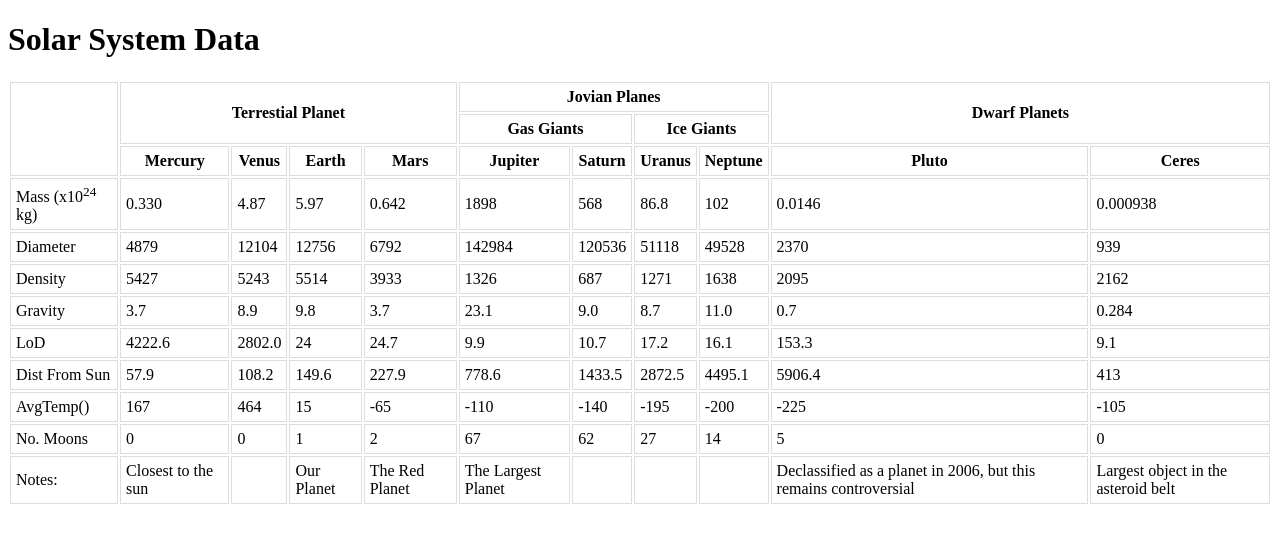
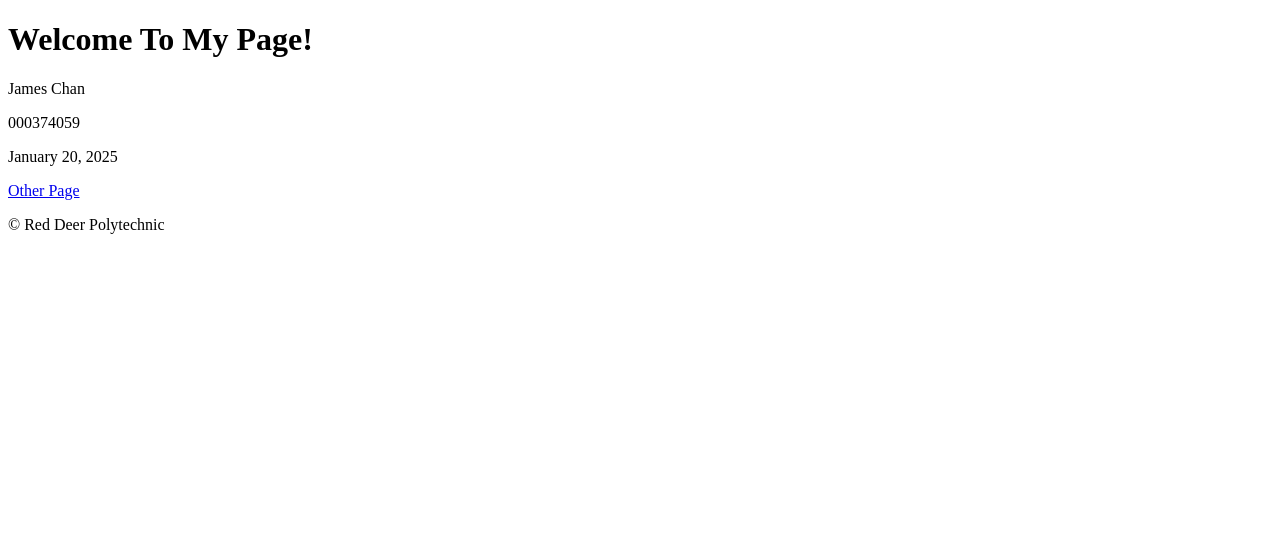
Before and after one commit to chanjames-dev/chanjames.github.io, a plain HTML site: page index.html in a window 1280 px wide. Drawn offline with Linux system fonts and the light colour scheme.

Commit message:
index.html

```diff
--- a/index.html
+++ b/index.html
@@ -1,171 +1,27 @@
 <!DOCTYPE html>
 <html lang="en">
-  <head>
-    <title>Tables/Images</title>
+<head>
+    <meta charset="UTF-8">
+    <meta name="viewport" content="width=device-width, initial-scale=1.0">
+    <title>Document</title>
+</head>
+<body>
 
-    <style>
-      table {
-        width: 100%
-        border-collapse: collapse;
-      }
+    <header>
+        <h1>Welcome To My Page!</h1>
+    </header>
 
-      th,
-      td {
-        border: 1px solid #ddd;
-        padding: 5px;
-      }
+    <p>James Chan</p>
 
-    </style>
-  </head>
+    <p>000374059</p>
 
-  <body>
-    <h1>Solar System Data</h1>
-    <table>
-      <thead>
-        <tr>
-          <th rowspan="4"></th>
-          <th rowspan="2" colspan="4">Terrestial Planet</th>
-          <th colspan="4">Jovian Planes</th>
-          <th rowspan="2" colspan="2">Dwarf Planets</th>
-        </tr>
-        <tr>
-          <th colspan="2">Gas Giants</th>
-          <th colspan="2">Ice Giants</th>
-        </tr>
-        <tr>
-          <th>Mercury</th>
-          <th>Venus</th>
-          <th>Earth</th>
-          <th>Mars</th>
-          <th>Jupiter</th>
-          <th>Saturn</th>
-          <th>Uranus</th>
-          <th>Neptune</th>
-          <th>Pluto</th>
-          <th>Ceres</th>
-        </tr>
-      </thead>
-      <tbody>
-        <tr>
-          <td>Mass (x10<sup>24</sup> kg)</td>
-          <td>0.330</td>
-          <td>4.87</td>
-          <td>5.97</td>
-          <td>0.642</td>
-          <td>1898</td>
-          <td>568</td>
-          <td>86.8</td>
-          <td>102</td>
-          <td>0.0146</td>
-          <td>0.000938</td>
-        </tr>
-        <tr>
-          <td>Diameter</td>
-          <td>4879</td>
-          <td>12104</td>
-          <td>12756</td>
-          <td>6792</td>
-          <td>142984</td>
-          <td>120536</td>
-          <td>51118</td>
-          <td>49528</td>
-          <td>2370</td>
-          <td>939</td>
-        </tr>
-        <tr>
-          <td>Density</td>
-          <td>5427</td>
-          <td>5243</td>
-          <td>5514</td>
-          <td>3933</td>
-          <td>1326</td>
-          <td>687</td>
-          <td>1271</td>
-          <td>1638</td>
-          <td>2095</td>
-          <td>2162</td>
-        </tr>
-        <tr>
-          <td>Gravity</td>
-          <td>3.7</td>
-          <td>8.9</td>
-          <td>9.8</td>
-          <td>3.7</td>
-          <td>23.1</td>
-          <td>9.0</td>
-          <td>8.7</td>
-          <td>11.0</td>
-          <td>0.7</td>
-          <td>0.284</td>
-        </tr>
-        <tr>
-          <td>LoD</td>
-          <td>4222.6</td>
-          <td>2802.0</td>
-          <td>24</td>
-          <td>24.7</td>
-          <td>9.9</td>
-          <td>10.7</td>
-          <td>17.2</td>
-          <td>16.1</td>
-          <td>153.3</td>
-          <td>9.1</td>
-        </tr>
-        <tr>
-          <td>Dist From Sun</td>
-          <td>57.9</td>
-          <td>108.2</td>
-          <td>149.6</td>
-          <td>227.9</td>
-          <td>778.6</td>
-          <td>1433.5</td>
-          <td>2872.5</td>
-          <td>4495.1</td>
-          <td>5906.4</td>
-          <td>413</td>
-        </tr>
-        <tr>
-          <td>AvgTemp()</td>
-          <td>167</td>
-          <td>464</td>
-          <td>15</td>
-          <td>-65</td>
-          <td>-110</td>
-          <td>-140</td>
-          <td>-195</td>
-          <td>-200</td>
-          <td>-225</td>
-          <td>-105</td>
-        </tr>
-        <tr>
-          <td>No. Moons</td>
-          <td>0</td>
-          <td>0</td>
-          <td>1</td>
-          <td>2</td>
-          <td>67</td>
-          <td>62</td>
-          <td>27</td>
-          <td>14</td>
-          <td>5</td>
-          <td>0</td>
-        </tr>
-        <tr>
-          <td>Notes:</td>
-          <td>Closest to the sun</td>
-          <td></td>
-          <td>Our Planet</td>
-          <td>The Red Planet</td>
-          <td>The Largest Planet</td>
-          <td></td>
-          <td></td>
-          <td></td>
-          <td>
-            Declassified as a planet in 2006, but this remains controversial
-          </td>
-          <td>Largest object in the asteroid belt</td>
-        </tr>
-      </tbody>
-    </table>
-  </body>
+    <p>January 20, 2025</p>
+
+    <a href="other-page.html"> Other Page</a>
+
+    <footer>
+        <p>&copy; Red Deer Polytechnic</p>
+    </footer>
+
+</body>
 </html>
```
